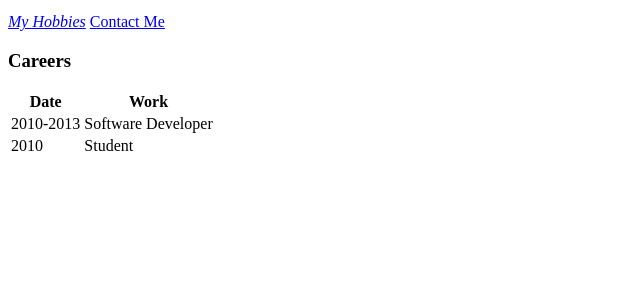
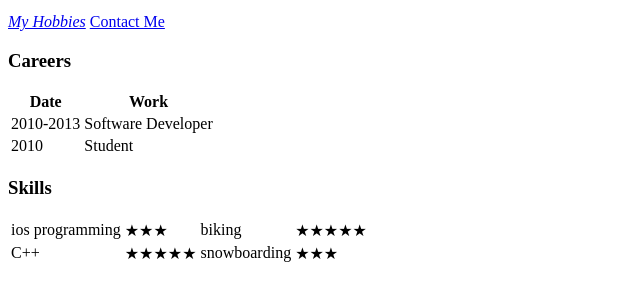
Before and after one commit to ypark9/WebProgramming, a plain HTML site: page index.html in a window 1280 px wide. Shown: the part 137-438 px from the top of the page, without its empty margins (0-640 px from the left). Drawn offline with Linux system fonts and the light colour scheme.

```diff
--- a/index.html
+++ b/index.html
@@ -34,5 +34,21 @@
                 </tr>
             </tbody>
         </table>
+
+        <h3>Skills</h3>
+        <table >
+            <tr>
+                <td>ios programming</td>
+                <td>★★★</td>
+                <td>biking</td>
+                <td>★★★★★</td>
+            </tr>
+            <tr>
+                <td>C++</td>
+                <td>★★★★★</td>
+                <td>snowboarding</td>
+                <td>★★★</td>
+            </tr>
+        </table >
     </body>
 </html>
```
Also changed, not shown: contact-me.html (added, +11 -0 lines).
